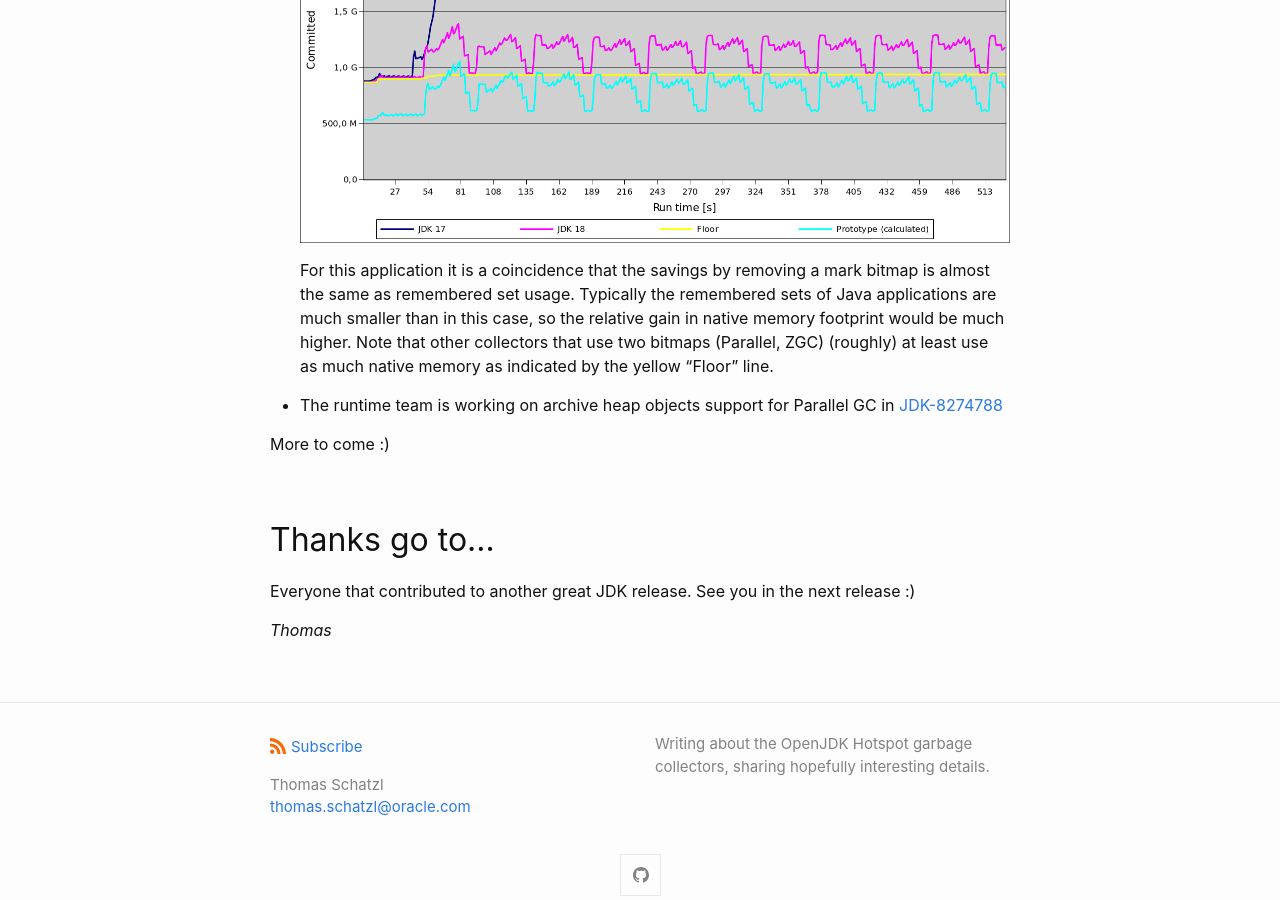
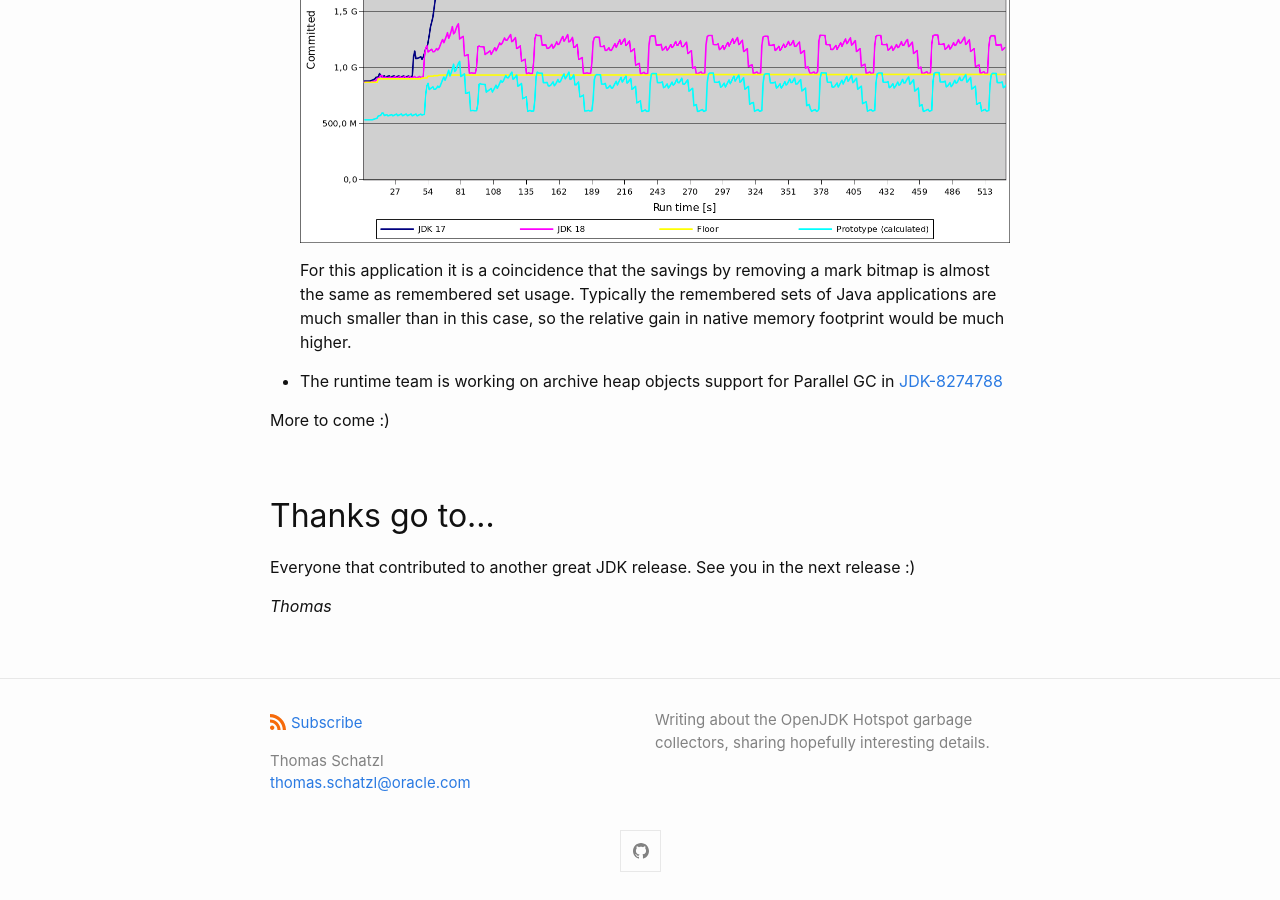
Before and after one commit to tschatzl/tschatzl.github.io, a Jekyll site: the page built from _posts/2022-03-14-jdk18-g1-parallel-gc-changes.md, in a window 1280 px wide and 900 px high, scrolled down 5335 px. Built offline with Jekyll 4.4.1, drawn with Linux system fonts in a browser that asks for light colours; some of the changed text lies outside the part shown.

```diff
--- a/_posts/2022-03-14-jdk18-g1-parallel-gc-changes.md
+++ b/_posts/2022-03-14-jdk18-g1-parallel-gc-changes.md
@@ -14,7 +14,7 @@ There is no particular timeline associated to the JEP, and the authors "[...] ex
 
 The full list of changes for the entire Hotspot GC subcomponent is [here](https://bugs.openjdk.java.net/browse/JDK-8269294?jql=project%20%3D%20JDK%20AND%20issuetype%20in%20standardIssueTypes()%20AND%20status%20in%20(Resolved%2C%20Closed)%20AND%20fixVersion%20%3D%20%2218%22%20AND%20component%20%3D%20hotspot%20AND%20Subcomponent%20in%20(gc%2C%20gc%2C%20gc%2C%20gc%2C%20gc)), clocking in at 300 changes in total. No surprises here.
 
-A brief look over to [ZGC](https://wiki.openjdk.java.net/display/zgc/Main) shows that the changes this release were relatively minor: [JDK-8267186](https://bugs.openjdk.java.net/browse/JDK-8267186) added string deduplication, and there is now a PPC64 port [JDK-8274851](https://bugs.openjdk.java.net/browse/JDK-8274851). There were also a few usability improvements and some bugfixes. However, generational ZGC is under very heavy development - you can follow development [here](https://github.com/openjdk/zgc/tree/zgc_generational), look forward to that.
+A brief look over to [ZGC](https://wiki.openjdk.java.net/display/zgc/Main) shows that the changes this release were relatively minor: [JDK-8267186](https://bugs.openjdk.java.net/browse/JDK-8267186) added string deduplication, and there is now a PPC64 port ([JDK-8274851](https://bugs.openjdk.java.net/browse/JDK-8274851)). There were also a few usability improvements and some bugfixes. However, generational ZGC is under very heavy development - you can follow development [here](https://github.com/openjdk/zgc/tree/zgc_generational), look forward to that.
 
 ## Generic improvements
 
@@ -97,7 +97,6 @@ Of course we have long since begun working on JDK 19. Here is a short list of in
     ![Native memory usage BigRAMTester 20GB](/assets/20220216-bigramtester-memoryusage-projected.png)
 
     For this application it is a coincidence that the savings by removing a mark bitmap is almost the same as remembered set usage. Typically the remembered sets of Java applications are much smaller than in this case, so the relative gain in native memory footprint would be much higher.
-    Note that other collectors that use two bitmaps (Parallel, ZGC) (roughly) at least use as much native memory as indicated by the yellow "Floor" line.
 
   * The runtime team is working on archive heap objects support for Parallel GC in [JDK-8274788](https://bugs.openjdk.java.net/browse/JDK-8274788)
 
```
Also changed, not shown: other parts of _posts/2022-03-14-jdk18-g1-parallel-gc-changes.md (+1 -1 lines).
